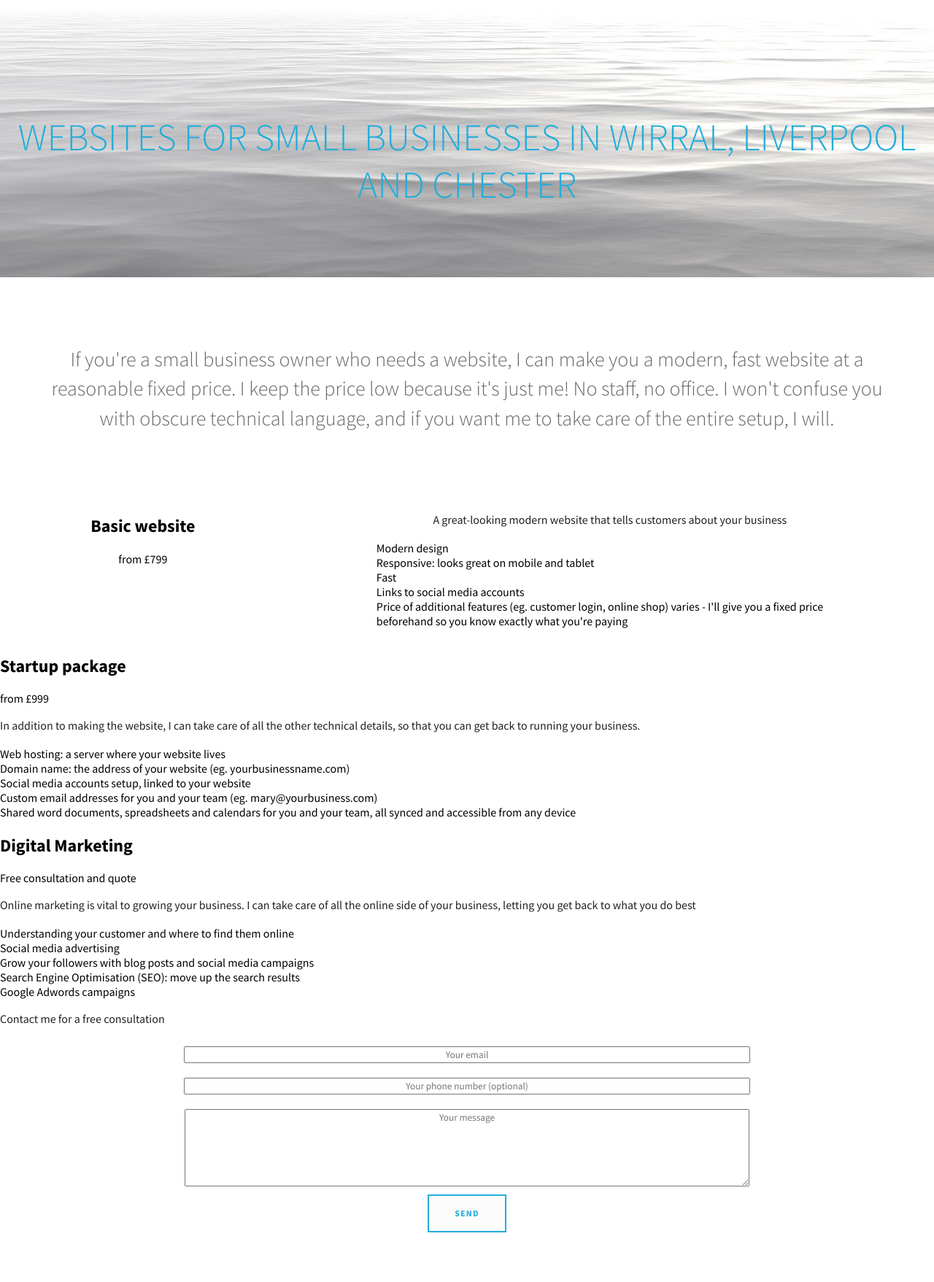
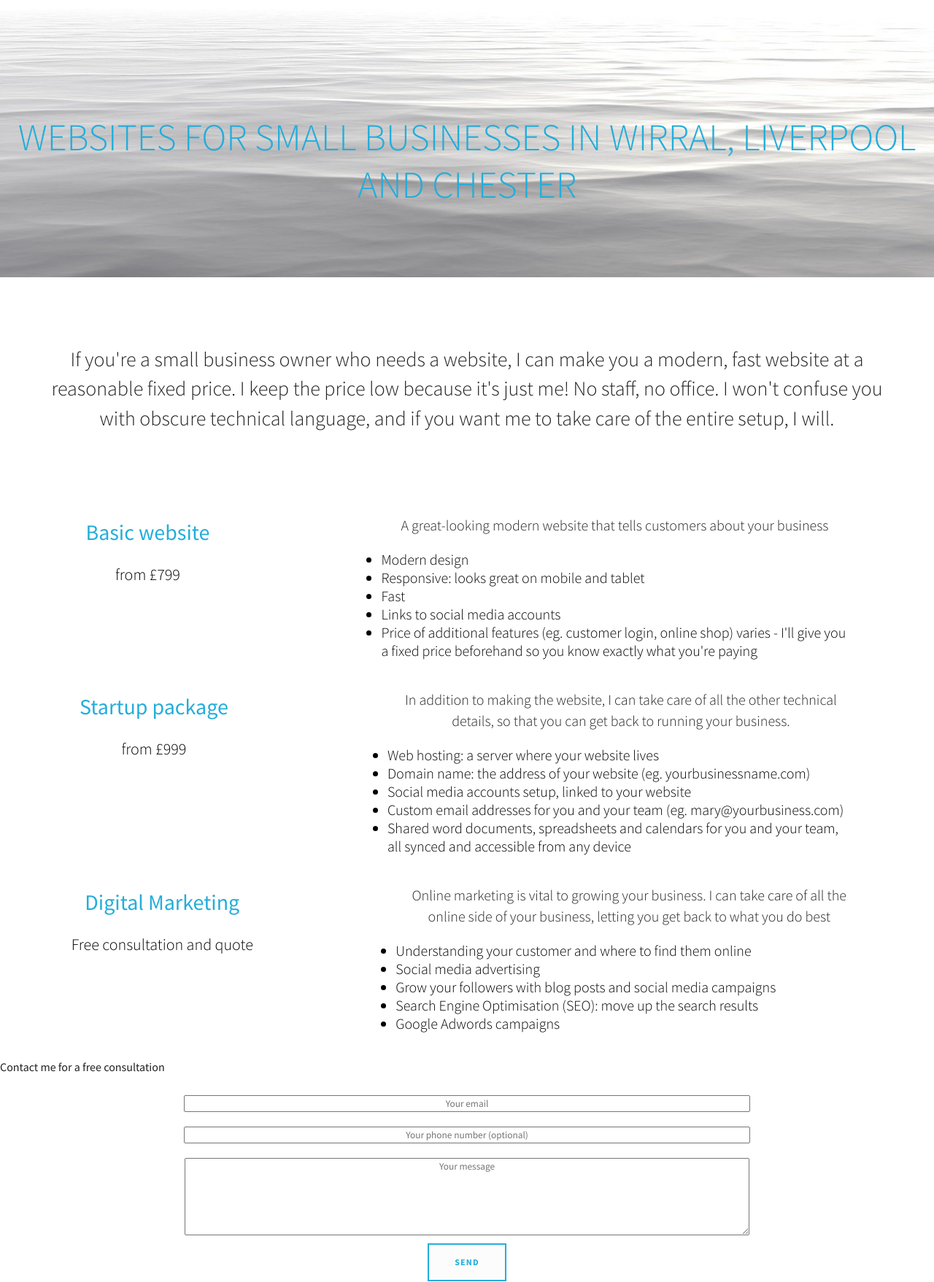
Before and after one commit to andavies/andavies.github.io, a Jekyll site: the page built from websites.html, in a window 1280 px wide. Shown: the whole page at 73% size. Built offline with Jekyll 4.4.1, drawn with Linux system fonts in a browser that asks for light colours; before the commit the page ends 1690 px from its top, so only the background shows below that.

Commit message:
Style landing page

```diff
--- a/_gulp-generated-files/_sass/_layout/_landing-page.scss
+++ b/_gulp-generated-files/_sass/_layout/_landing-page.scss
@@ -13,7 +13,6 @@
 	p {
 		text-align: center;
 		font-size: 28px;
-		color:	$muted_text_color;
 		font-weight: $light;
 		padding: 5%;
 	}
@@ -28,6 +27,8 @@
 	-ms-flex-wrap: wrap;
 	    flex-wrap: wrap;
 	text-align: center;
+	font-size: 20px;
+	font-weight: $light;
 
 	div {
 		max-width: 50%;
@@ -35,5 +36,15 @@
 
 	ul {
 		text-align: left;
+		list-style-type: disc;
+	}
+
+	h2 {
+		font-weight: $normal;
+		color: $highlight_color;
+	}
+
+	.price {
+		font-size: 22px;
 	}
 }
--- a/websites.html
+++ b/websites.html
@@ -18,7 +18,7 @@ layout: landing-page
 	<div class="product">
 		<div>
 			<h2>Basic website</h2>
-			<span>from £799</span>
+			<span class="price">from £799</span>
 		</div>
 
 		<div>
@@ -33,10 +33,10 @@ layout: landing-page
 		</div>
 	</div>
 
-	<div>
+	<div class="product">
 		<div>
 			<h2>Startup package</h2>
-			<span>from £999</span>
+			<span class="price">from £999</span>
 		</div>
 
 		<div>
@@ -51,10 +51,10 @@ layout: landing-page
 		</div>
 	</div>
 
-	<div>
+	<div class="product">
 		<div>
 			<h2>Digital Marketing</h2>
-			<span>Free consultation and quote</span>
+			<span class="price">Free consultation and quote</span>
 		</div>
 
 		<div>
```
